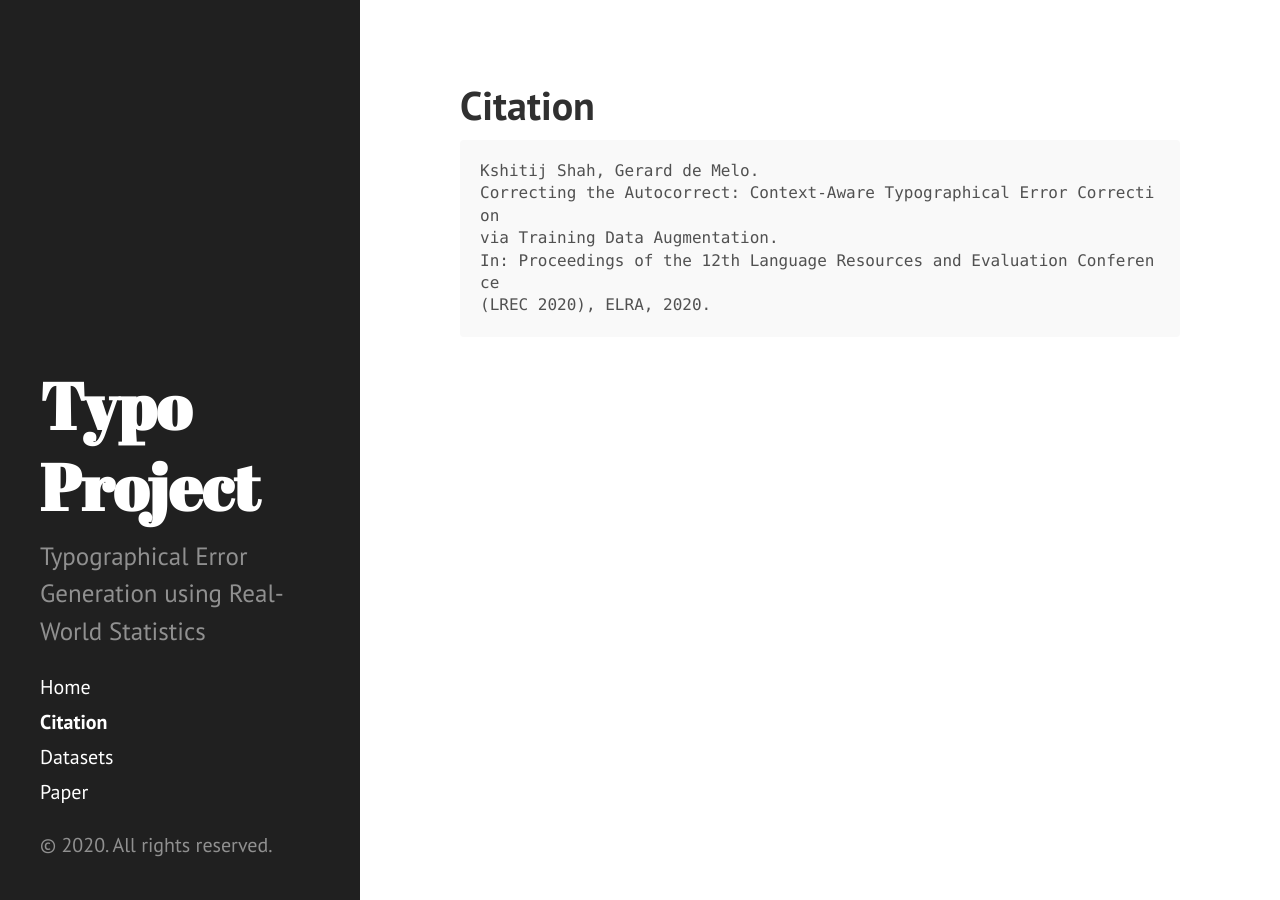
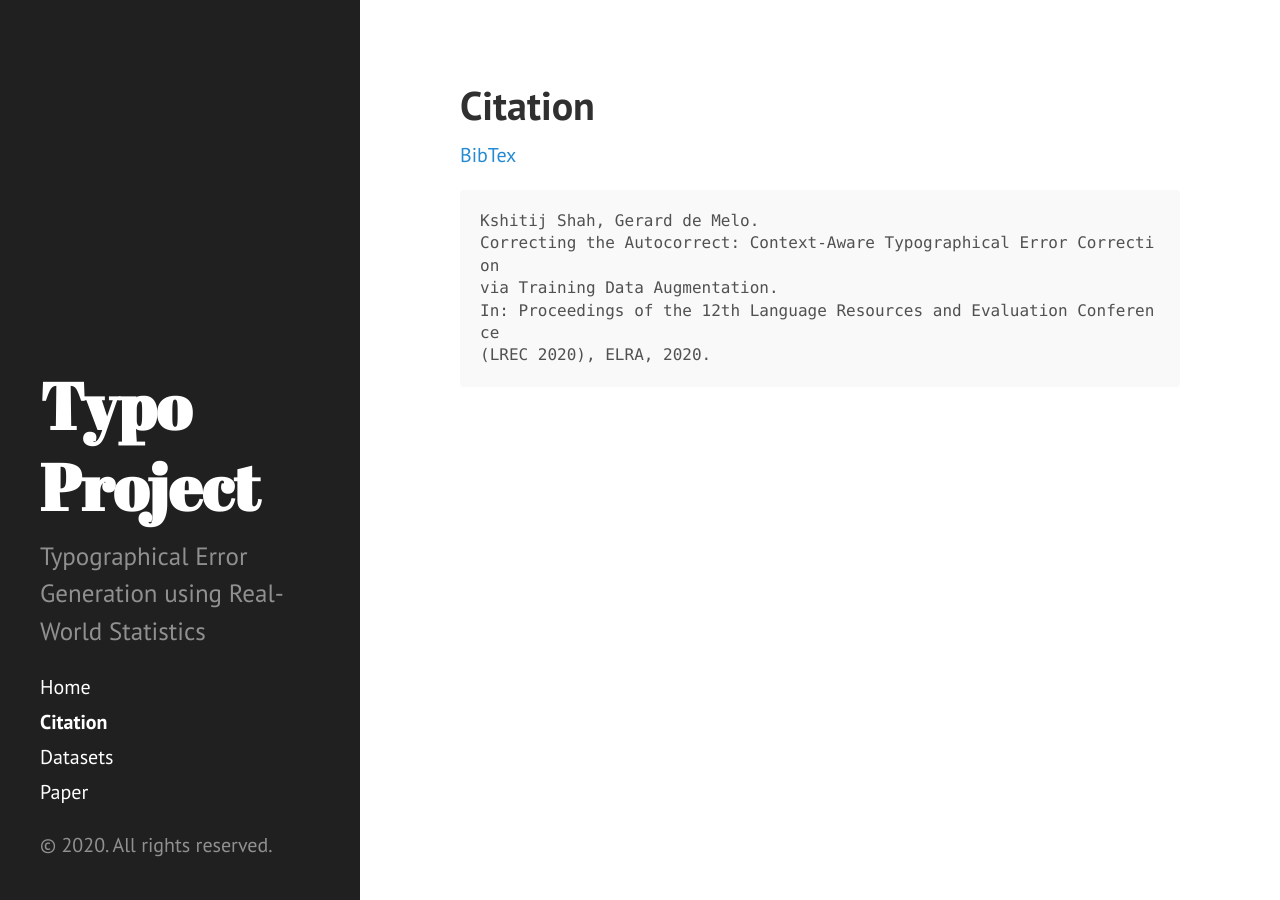
Before and after one commit to xitizzz/typo, a Jekyll site: the page built from cite.md, in a window 1280 px wide. Built offline with Jekyll 4.4.1, drawn with Linux system fonts in a browser that asks for light colours.

Commit message:
Update cite.md

````diff
--- a/cite.md
+++ b/cite.md
@@ -2,6 +2,8 @@
 layout: page
 title: Citation
 ---
+
+[BibTex](http://gerard.demelo.org/papers/typographical-error-correction.bib)
 
 ```
 Kshitij Shah, Gerard de Melo.
````
